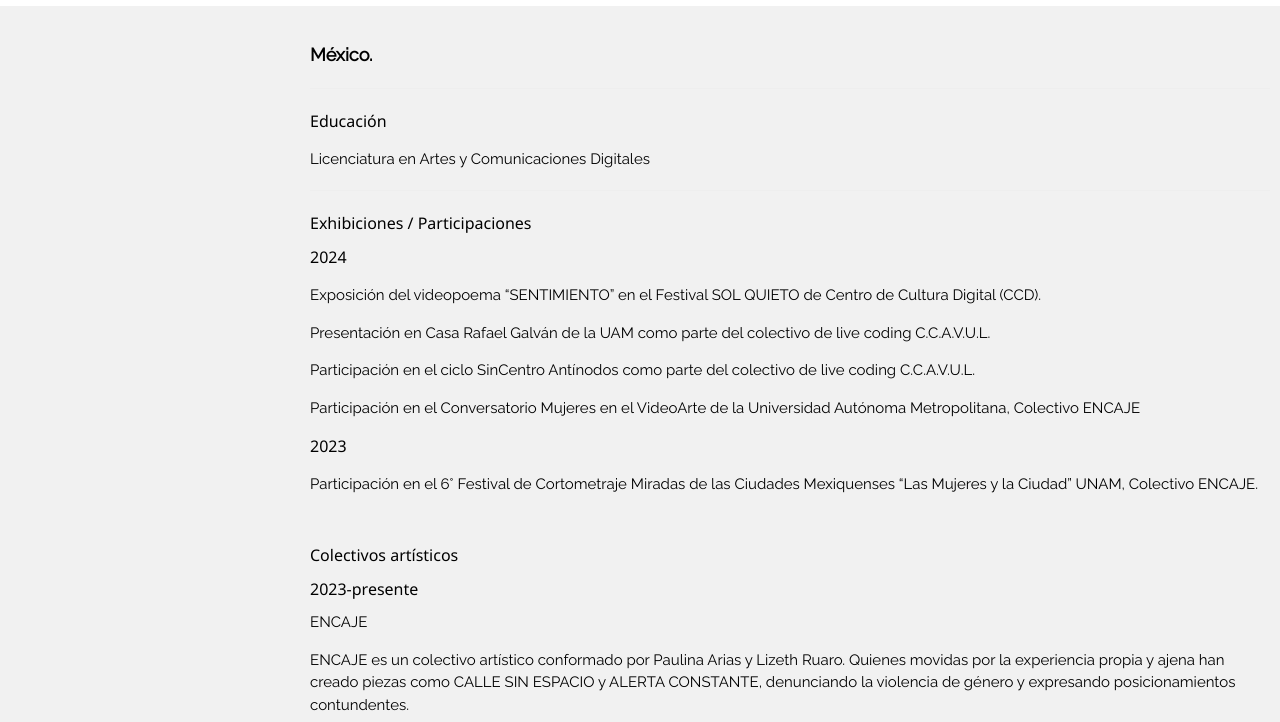
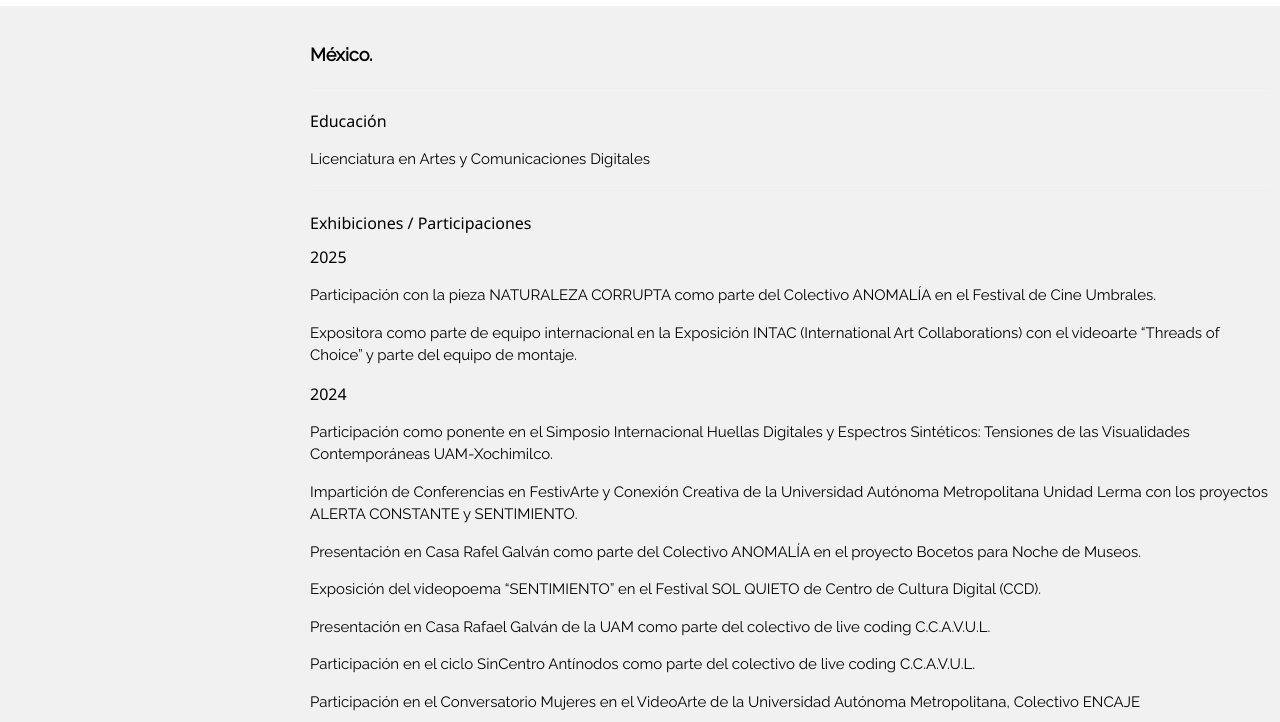
Before and after one commit to LizethRuaro/lizethruaro, a plain HTML site: page cvindex.html in a window 1280 px wide. Shown: the part 78-800 px from the top of the page. Drawn offline with Linux system fonts and the light colour scheme.

Commit message:
Update cvindex.html
update del cv hasta mayo 2025

```diff
--- a/cvindex.html
+++ b/cvindex.html
@@ -55,7 +55,16 @@
             <hr>
 
             <h6>Exhibiciones / Participaciones</h6>
+            <h6>2025</h6>
+            <p>Participación con la pieza NATURALEZA CORRUPTA como parte del Colectivo ANOMALÍA en el Festival de Cine Umbrales.</p>
+            <p>Expositora como parte de equipo internacional en la Exposición INTAC (International Art Collaborations) con el
+                videoarte “Threads of Choice” y parte del equipo de montaje.</p>
             <h6>2024</h6>
+            <p>Participación como ponente en el Simposio Internacional Huellas Digitales y Espectros Sintéticos: Tensiones de las
+                Visualidades Contemporáneas UAM-Xochimilco.</p>
+            <p>Impartición de Conferencias en FestivArte y Conexión Creativa de la Universidad Autónoma Metropolitana Unidad Lerma
+                con los proyectos ALERTA CONSTANTE y SENTIMIENTO. </p>
+            <p>Presentación en Casa Rafel Galván como parte del Colectivo ANOMALÍA en el proyecto Bocetos para Noche de Museos.</p>
             <p>Exposición del videopoema “SENTIMIENTO” en el Festival SOL QUIETO de Centro de Cultura Digital (CCD).</p>
             <p>Presentación en Casa Rafael Galván de la UAM como parte del colectivo de live coding C.C.A.V.U.L.</p>
             <p>Participación en el ciclo SinCentro Antínodos como parte del colectivo de live coding C.C.A.V.U.L.</p>
```
